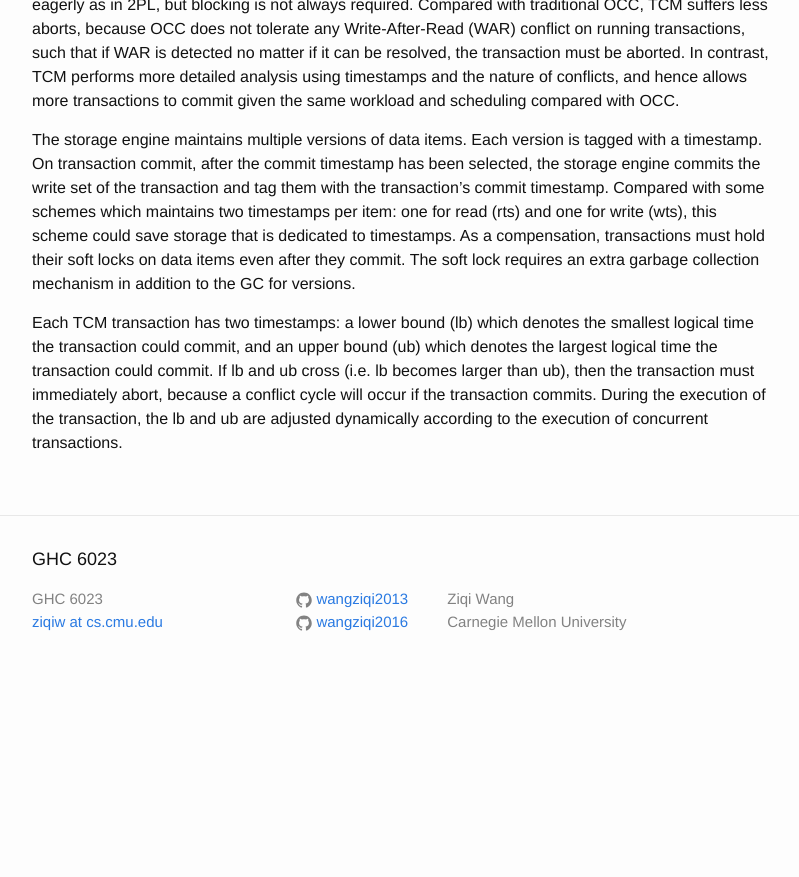
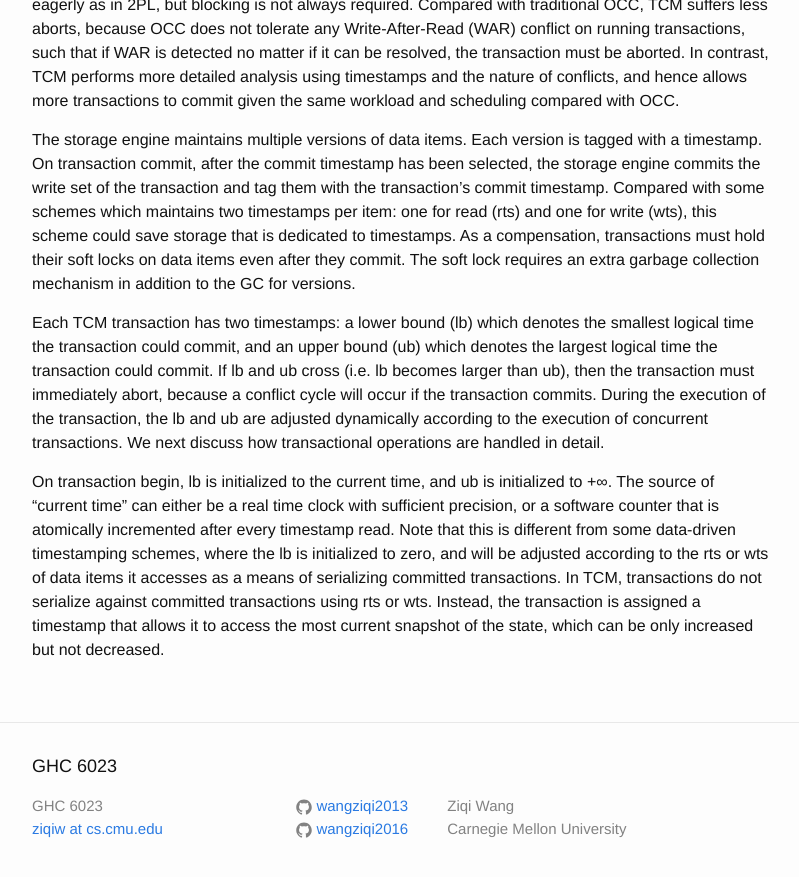
Before and after one commit to wangziqi2013/wangziqi2013.github.io, a Jekyll site: the page built from _posts/2018-12-20-mvcc-via-timestamp-range-conflict-management.markdown, in a window 1280 px wide and 900 px high, scrolled down 763 px. Shown: the top 877 px of the window, without its empty margins (238-1037 px from the left). Built offline with Jekyll 4.4.1, drawn with Linux system fonts in a browser that asks for light colours; before the commit the page ends 1456 px from its top, so only the background shows below that.

Commit message:
Finish txn begin

```diff
--- a/_posts/2018-12-20-mvcc-via-timestamp-range-conflict-management.markdown
+++ b/_posts/2018-12-20-mvcc-via-timestamp-range-conflict-management.markdown
@@ -33,4 +33,13 @@ mechanism in addition to the GC for versions.
 Each TCM transaction has two timestamps: a lower bound (lb) which denotes the smallest logical time the transaction could commit,
 and an upper bound (ub) which denotes the largest logical time the transaction could commit. If lb and ub cross (i.e. lb becomes
 larger than ub), then the transaction must immediately abort, because a conflict cycle will occur if the transaction commits.
-During the execution of the transaction, the lb and ub are adjusted dynamically according to the execution of concurrent transactions.
+During the execution of the transaction, the lb and ub are adjusted dynamically according to the execution of concurrent
+transactions. We next discuss how transactional operations are handled in detail.
+
+On transaction begin, lb is initialized to the current time, and ub is initialized to +&infin;. The source of "current time"
+can either be a real time clock with sufficient precision, or a software counter that is atomically incremented after every
+timestamp read. Note that this is different from some data-driven timestamping schemes, where the lb is initialized to
+zero, and will be adjusted according to the rts or wts of data items it accesses as a means of serializing committed
+transactions. In TCM, transactions do not serialize against committed transactions using rts or wts. Instead, the transaction
+is assigned a timestamp that allows it to access the most current snapshot of the state, which can be only increased but
+not decreased.
```
